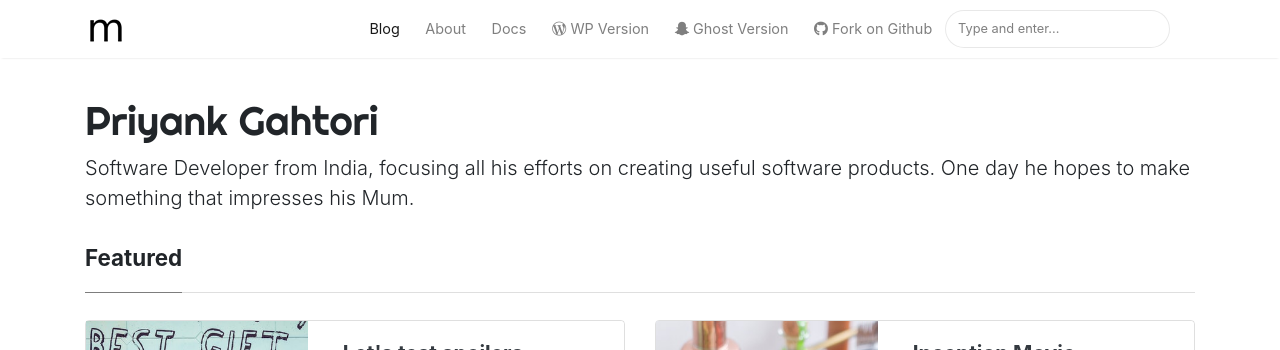
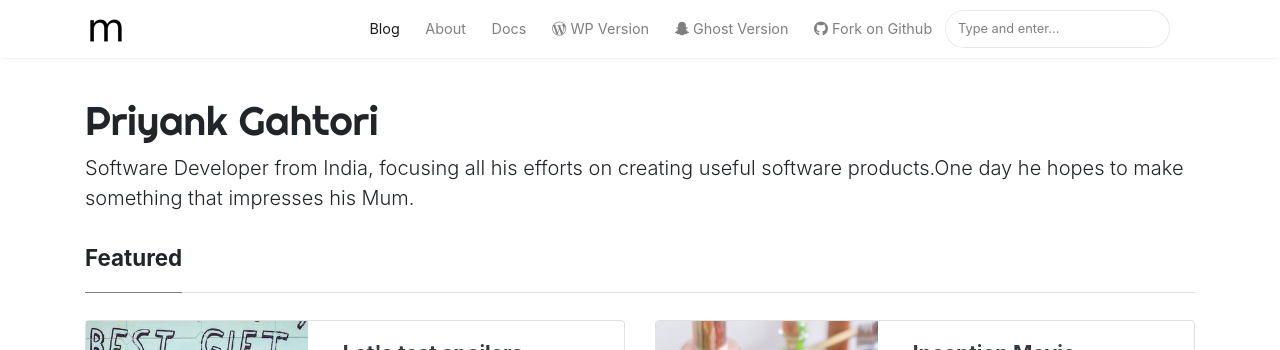
Before and after one commit to PriyankGahtori/priyankgahtori.github.io, a Jekyll site: the page built from index.html, in a window 1280 px wide and 900 px high. Shown: the top 350 px of the window. Built offline with Jekyll 4.4.1, drawn with Linux system fonts in a browser that asks for light colours; nearby versions of some CDN libraries; the list of posts is cut into pages by our own code.

Commit message:
disque added

```diff
--- a/_config.yml
+++ b/_config.yml
@@ -1,8 +1,7 @@
 # Site
 name: "Priyank Gahtori"
 title: "Priyank Gahtori"
-description: "Software Developer from India, focusing all his efforts on creating useful software products.
-\n One day he hopes to make something that impresses his Mum."
+description: "Software Developer from India, focusing all his efforts on creating useful software products.One day he hopes to make something that impresses his Mum."
 logo: "assets/images/logo.png"
 favicon: "assets/images/logo.png"
 baseurl: /
```
